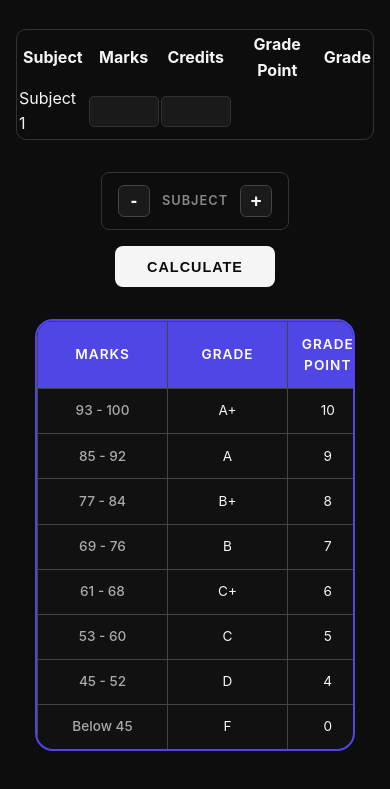
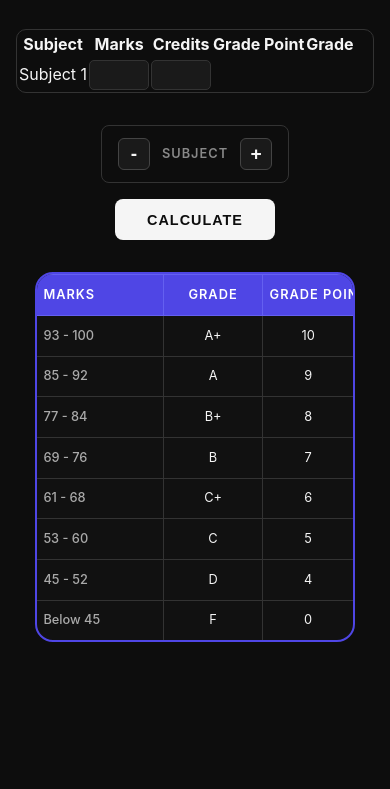
Before and after one commit to kritixverma/GPA_calculator_IGDTUW, a plain HTML site: page index.html in a window 390 px wide. Shown: the part 73-862 px from the top of the page. Drawn offline with Linux system fonts and the light colour scheme.

Commit message:
Update styles.css

```diff
--- a/styles.css
+++ b/styles.css
@@ -3,6 +3,7 @@
   padding: 0;
   box-sizing: border-box;
 }
+
 body {
   background: #0d0d0d;
   color: #f5f5f5;
@@ -11,12 +12,10 @@ body {
   padding: 2rem 1rem;
 }
 
-
 .container {
   max-width: 700px;
   margin: 0 auto;
 }
-
 
 h1 {
   font-size: 2rem;
@@ -27,7 +26,6 @@ h1 {
   text-align: center;
 }
 
-
 .table-wrapper {
   border: 1px solid #333;
   margin-bottom: 2rem;
@@ -35,11 +33,11 @@ h1 {
   border-radius: 10px;
 }
 
-
 .main-table {
   width: 100%;
   border-collapse: collapse;
   font-size: 0.9rem;
+  table-layout: fixed; /* FIX: prevents columns from overflowing */
 }
 
 .main-table thead {
@@ -55,8 +53,8 @@ h1 {
   font-size: 0.75rem;
   letter-spacing: 1px;
   color: #999;
+  white-space: nowrap; /* FIX: stops "Grade Point" from wrapping/merging */
 }
-
 
 .main-table tbody tr {
   border-bottom: 1px solid #222;
@@ -69,26 +67,43 @@ h1 {
 .main-table td {
   padding: 1rem;
   vertical-align: middle;
+  text-align: center;
 }
-.main-table th,
-.main-table td {
-  min-width: 120px;
+
+/* FIX: explicit column widths so nothing squishes */
+.main-table th:nth-child(1),
+.main-table td:nth-child(1) {
+  width: 28%;
   text-align: left;
 }
 
-.main-table th:last-child,
-.main-table td:last-child {
-  min-width: 80px;
+.main-table th:nth-child(2),
+.main-table td:nth-child(2) {
+  width: 22%;
+}
+
+.main-table th:nth-child(3),
+.main-table td:nth-child(3) {
+  width: 20%;
+}
+
+.main-table th:nth-child(4),
+.main-table td:nth-child(4) {
+  width: 18%;
+}
+
+.main-table th:nth-child(5),
+.main-table td:nth-child(5) {
+  width: 12%;
 }
 
 .main-table td:first-child {
   color: #aaa;
   font-weight: 500;
-  min-width: 130px;
 }
 
 input[type="number"] {
-  width: 90px;
+  width: 80px;
   padding: 0.5rem;
   background: #1a1a1a;
   border: 1px solid #333;
@@ -107,13 +122,12 @@ input[type="number"]:focus {
 input[type="number"]::-webkit-outer-spin-button,
 input[type="number"]::-webkit-inner-spin-button {
   -webkit-appearance: none;
-  margin: 1;
+  margin: 0;
 }
 
 input[type="number"] {
   -moz-appearance: textfield;
 }
-
 
 .grade-point {
   font-weight: 700;
@@ -124,9 +138,7 @@ input[type="number"] {
   font-weight: 800;
   font-size: 1rem;
   letter-spacing: 1px;
-  min-width: 30px;
 }
-
 
 .actions {
   display: flex;
@@ -135,7 +147,6 @@ input[type="number"] {
   align-items: center;
   justify-content: center;
 }
-
 
 .subject-control {
   display: flex;
@@ -225,7 +236,7 @@ input[type="number"] {
   margin-left: 1rem;
 }
 
-
+/* FIX: grade-box border bleeding out */
 .grade-box {
   max-width: 340px;
   margin: 30px auto;
@@ -238,45 +249,53 @@ input[type="number"] {
 .grade-box table {
   width: 100%;
   border-collapse: collapse;
+  table-layout: fixed; /* FIX: prevents right border overflow */
 }
 
 .grade-box th,
 .grade-box td {
   padding: 12px;
   text-align: center;
-  border: 1px solid #444;
+  border: 1px solid #333; /* FIX: was #444, softer so last col border doesn't bleed */
 }
 
 .grade-box th {
   background: #4f46e5;
   color: white;
+  border-color: #6460f0; /* FIX: header borders match purple theme */
 }
 
 .grade-box tr:last-child td {
   border-bottom: none;
 }
 
+/* FIX: remove right border on last column — was bleeding outside rounded container */
 .grade-box th:last-child,
 .grade-box td:last-child {
   border-right: none;
 }
 
+/* FIX: remove left border on first column for clean look */
+.grade-box th:first-child,
+.grade-box td:first-child {
+  border-left: none;
+}
 
 @media (max-width: 600px) {
-
   h1 {
     font-size: 1.5rem;
   }
 
   .main-table th,
   .main-table td {
-    padding: 0.7rem 0.5rem;
-    font-size: 0.85rem;
+    padding: 0.6rem 0.4rem;
+    font-size: 0.8rem;
   }
 
   input[type="number"] {
-    width: 70px;
+    width: 60px;
     padding: 0.4rem;
+    font-size: 0.8rem;
   }
 
   .actions {
```
